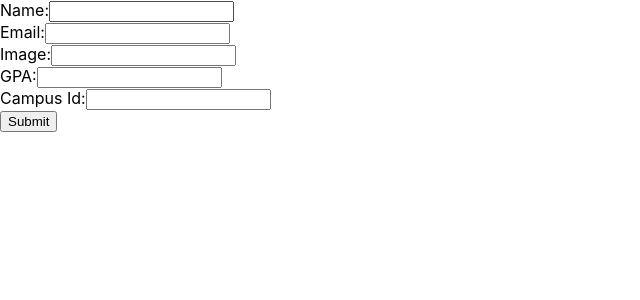
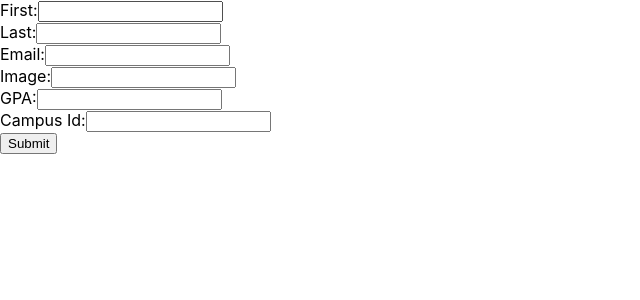
Before and after one commit to jahedev/student-manager, a React (Create React App) app: page /createStudent in a window 1280 px wide. Shown: the top 300 px of the page, without its empty margins (0-640 px from the left). Built offline with nearby package versions, Linux system fonts and the light colour scheme.

Commit message:
patch: convert studentname to first and last name

```diff
--- a/src/components/AllStudents.js
+++ b/src/components/AllStudents.js
@@ -61,7 +61,8 @@ class AllStudents extends Component {
             <Student
               key={index}
               id={student.id}
-              studentname={student.studentname}
+              first={student.first}
+              last={student.last}
               email={student.email}
               image={student.image}
               gpa={student.gpa}
--- a/src/components/CreateStudent.js
+++ b/src/components/CreateStudent.js
@@ -9,7 +9,8 @@ class CreateStudent extends Component {
   state = {
     redirect: false,
     studentInfo: {
-      studentname: "",
+      first: "",
+      last: "",
       email: "",
       image: "",
       gpa: null,
@@ -29,8 +30,8 @@ class CreateStudent extends Component {
   handleSubmit = (e) => {
     console.log("CAMPUS ID IN SUBMIT FUNCT:", this.state.CampusId)
     e.preventDefault()
-    const { studentname, email, image, gpa, CampusId } = this.state.studentInfo
-    if (!studentname || !email || !image || !gpa) {
+    const { first, last, email, image, gpa, CampusId } = this.state.studentInfo
+    if (!first || !last || !email || !image || !gpa) {
       console.warn(
         "Please enter a value for all required (*) fields: studentname, email, image, gpa"
       )
@@ -65,10 +66,21 @@ class CreateStudent extends Component {
         <form onSubmit={(e) => this.handleSubmit(e)}>
           <div>
             <label>
-              Name:
+              First:
               <input
                 type="text"
-                name="studentname"
+                name="first"
+                onChange={(e) => this.handleChange(e)}
+              />
+            </label>
+          </div>
+
+          <div>
+            <label>
+              Last:
+              <input
+                type="text"
+                name="last"
                 onChange={(e) => this.handleChange(e)}
               />
             </label>
--- a/src/components/SingleCampus.js
+++ b/src/components/SingleCampus.js
@@ -130,7 +130,8 @@ class SingleCampus extends Component {
                           <Student
                             key={index}
                             id={student.id}
-                            studentname={student.studentname}
+                            first={student.first}
+                            last={student.last}
                             email={student.email}
                             image={student.image}
                             gpa={student.gpa}
--- a/src/components/SingleStudent.js
+++ b/src/components/SingleStudent.js
@@ -10,7 +10,8 @@ class SingleStudent extends Component {
     editing: false,
     studentInfo: {
       id: this.props.match.params.id,
-      studentname: this.props.student.studentname,
+      first: this.props.student.first,
+      last: this.props.student.last,
       email: this.props.student.email,
       image: this.props.student.image,
       gpa: this.props.student.gpa,
@@ -94,7 +95,9 @@ class SingleStudent extends Component {
           </div>
           {this.props.student !== undefined ? (
             <div>
-              <p>Name: {this.props.student.studentname}</p>
+              <p>
+                Name: {this.props.student.first} {this.props.student.last}
+              </p>
               <p>Email: {this.props.student.email}</p>
               <p>Image: {this.props.student.image}</p>
               <p>GPA: {this.props.student.gpa}</p>
@@ -138,11 +141,23 @@ class SingleStudent extends Component {
           <form>
             <div>
               <label>
-                Name:
+                First:
                 <input
                   type="text"
-                  name="studentname"
-                  placeholder={this.props.student.studentname}
+                  name="first"
+                  placeholder={this.props.student.first}
+                  onChange={(e) => this.handleEditChange(e)}
+                />
+              </label>
+            </div>
+
+            <div>
+              <label>
+                Last:
+                <input
+                  type="text"
+                  name="last"
+                  placeholder={this.props.student.last}
                   onChange={(e) => this.handleEditChange(e)}
                 />
               </label>
--- a/src/components/Student.js
+++ b/src/components/Student.js
@@ -6,12 +6,14 @@ import DeleteStudent from "./DeleteStudent"
 
 class Student extends Component {
   render() {
-    const { id, studentname, email, image, gpa, CampusId } = this.props
-    console.log(id, ":", studentname)
+    const { id, first, last, email, image, gpa, CampusId } = this.props
+    console.log(id, ":", first, last)
     return (
       <div>
         <DeleteStudent id={id} CampusId={CampusId} />
-        <Link to={`/singleStudent/${id}`}>Name: {studentname}</Link>
+        <Link to={`/singleStudent/${id}`}>
+          Name: {first} {last}
+        </Link>
         {/* Requirements just want student names displayed on all students */}
         {/* <p>Email: {email}</p> */}
         {/* <p>Image: {image}</p> */}
--- a/src/redux/reducers/index.js
+++ b/src/redux/reducers/index.js
@@ -34,7 +34,8 @@ export const createStudent = (studentInfo) => {
     try {
       console.log("creating student with this info:", studentInfo)
       const response = await axios.post("http://localhost:8080/api/students/", {
-        studentname: studentInfo.studentname,
+        first: studentInfo.first,
+        last: studentInfo.last,
         email: studentInfo.email,
         image: studentInfo.image,
         gpa: studentInfo.gpa,
@@ -172,7 +173,8 @@ export const updateStudent = (studentInfo) => {
     try {
       console.log("student info in updateStudent function redux:", studentInfo)
       axios.put(`http://localhost:8080/api/students/${studentInfo.id}`, {
-        studentname: studentInfo.studentname,
+        first: studentInfo.first,
+        last: studentInfo.last,
         email: studentInfo.email,
         image: studentInfo.image,
         gpa: studentInfo.gpa,
```
Also changed, not shown: 1 other file (tests, documents, lock files or other folders).
